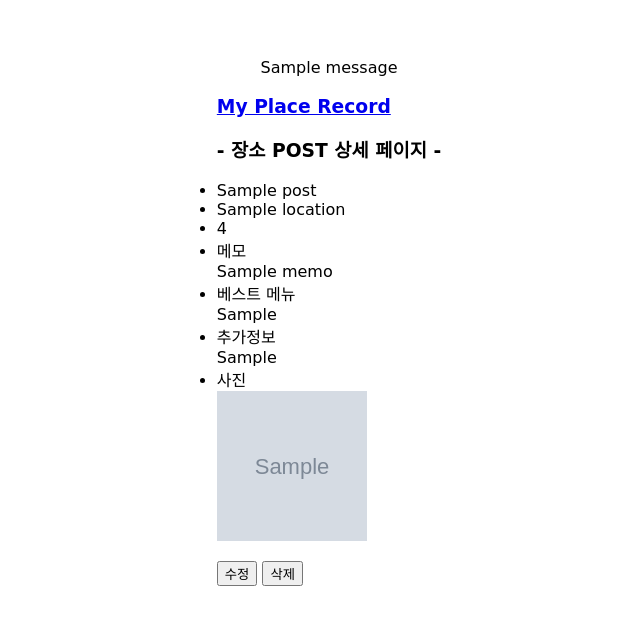
After one commit to Odreystella/My_Place_Record_Project2, a Django app: template place/templates/place_detail.html in a window 1280 px wide. The commit adds this page. Shown: the top 625 px of the page, without its empty margins (311-951 px from the left). Run offline with Django 3.2, Linux system fonts and the light colour scheme; the template is opened without the code that fills it: most values are stand-ins (such as "Sample title", 1, 10 or a date in 2020); grey boxes marked "Sample" are stand-in pictures; one stand-in notice (Sample message) is shown; some web fonts are replaced.

Commit message:
feat: view post detail
- add place/detail url in place_list.html
- add place/detail url in place/urls.py
- create PostDetailView in place/views.py
- create place_detail.html

```diff
--- /dev/null
+++ b/place/templates/place_detail.html
@@ -0,0 +1,54 @@
+{% extends "base.html" %}
+
+{% load static %}
+{% block title %}
+<title>Place_Post_Detail</title>
+{% endblock title %}
+
+{% block css %}
+<style>
+    ul {padding: 0;}
+</style>
+<!-- <link rel="stylesheet" href="{% static 'index.css' %}"> -->
+{% endblock css %}
+
+{% block content %}
+{% if messages %}
+{% for message in messages %}
+<div >
+    {{message}}
+</div>
+{% endfor %}
+{% endif %}
+<div class="main border">
+    <h3 class="heading"><a href="{% url 'index' %}">My Place Record</a></h3>
+    <h3>- 장소 POST 상세 페이지 -</h3>
+    <div class="container">
+        <ul>
+            <li>{{post.name}}</li>
+            <li>{{post.location}}</li>
+            <li>{{post.stars}}</li>
+            <li>
+                메모<br>
+                {{post.memo}}
+            </li>
+            <li>
+                베스트 메뉴<br>
+                {{post.best_menu}}
+            </li>
+            <li>
+                추가정보<br>
+                {{post.additional_info}}
+            </li>
+            <li>
+                사진<br>
+                    {% for photo in post.photo.all %}
+                    <img src="{{photo.image.url}}" width="150" height="150" alt="">
+                    {% endfor %}
+            </li>
+        </ul>
+        <a href=""><button type="button ">수정</button></a>
+        <a href=""><button type="button">삭제</button></a>
+    </div>
+</div>
+{% endblock content %}
--- a/place/templates/place_list.html
+++ b/place/templates/place_list.html
@@ -35,7 +35,7 @@
             <div class="post border">내용
                 <ul>
                     {% for post in posts %}
-                    <li><a href="">
+                    <li><a href="{% url 'place:detail' post.pk %}">
                         {{post.name}}<br>
                         {{post.location}}<br>
                         {{post.stars}}
--- a/place/urls.py
+++ b/place/urls.py
@@ -1,10 +1,11 @@
 from django.contrib import admin
 from django.urls import path
 
-from place.views import CategoryDetailView
+from place.views import CategoryDetailView, PostDetailView
 
 app_name='place'
 
 urlpatterns = [
      path('post/<int:pk>', CategoryDetailView.as_view(), name='post'),
+     path('post/detail/<int:pk>', PostDetailView.as_view(), name='detail'),
 ]
```
Also changed, not shown: place/views.py (+8 -1 lines), media/images/slack프로필사진_hH1FYuN.jpg (added), place/dto.py (added).
